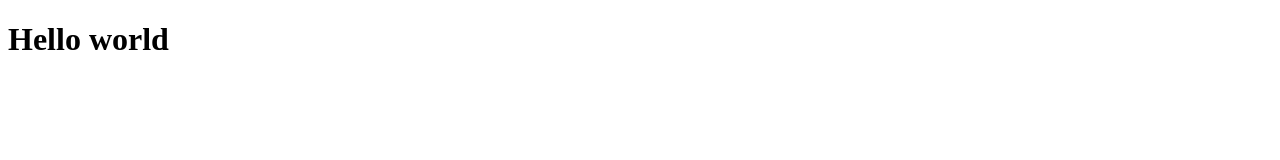
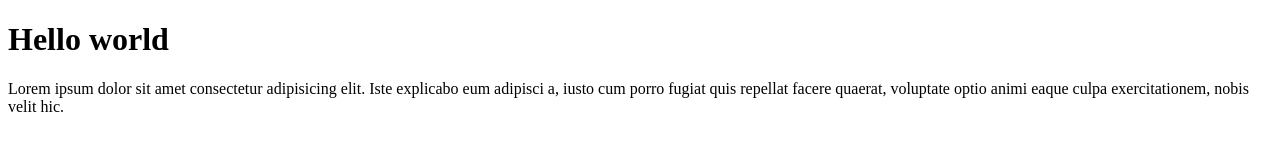
Before and after one commit to arsyadmk/asd-git-test, a plain HTML site: page index.html in a window 1280 px wide. Drawn offline with Linux system fonts and the light colour scheme.

Commit message:
edit file index.html add <p>

```diff
--- a/index.html
+++ b/index.html
@@ -7,5 +7,6 @@
 </head>
 <body>
     <h1>Hello world</h1>
+    <p>Lorem ipsum dolor sit amet consectetur adipisicing elit. Iste explicabo eum adipisci a, iusto cum porro fugiat quis repellat facere quaerat, voluptate optio animi eaque culpa exercitationem, nobis velit hic.</p>
 </body>
 </html>
```
